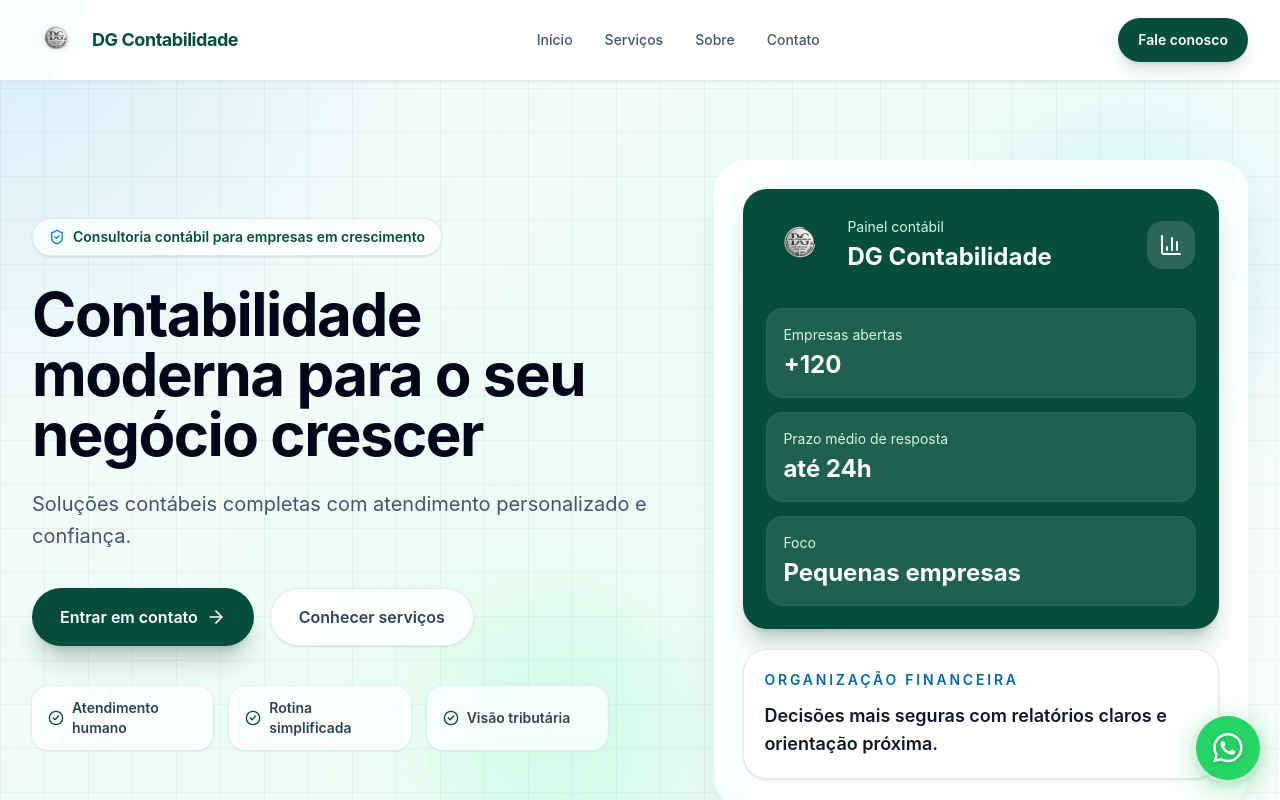
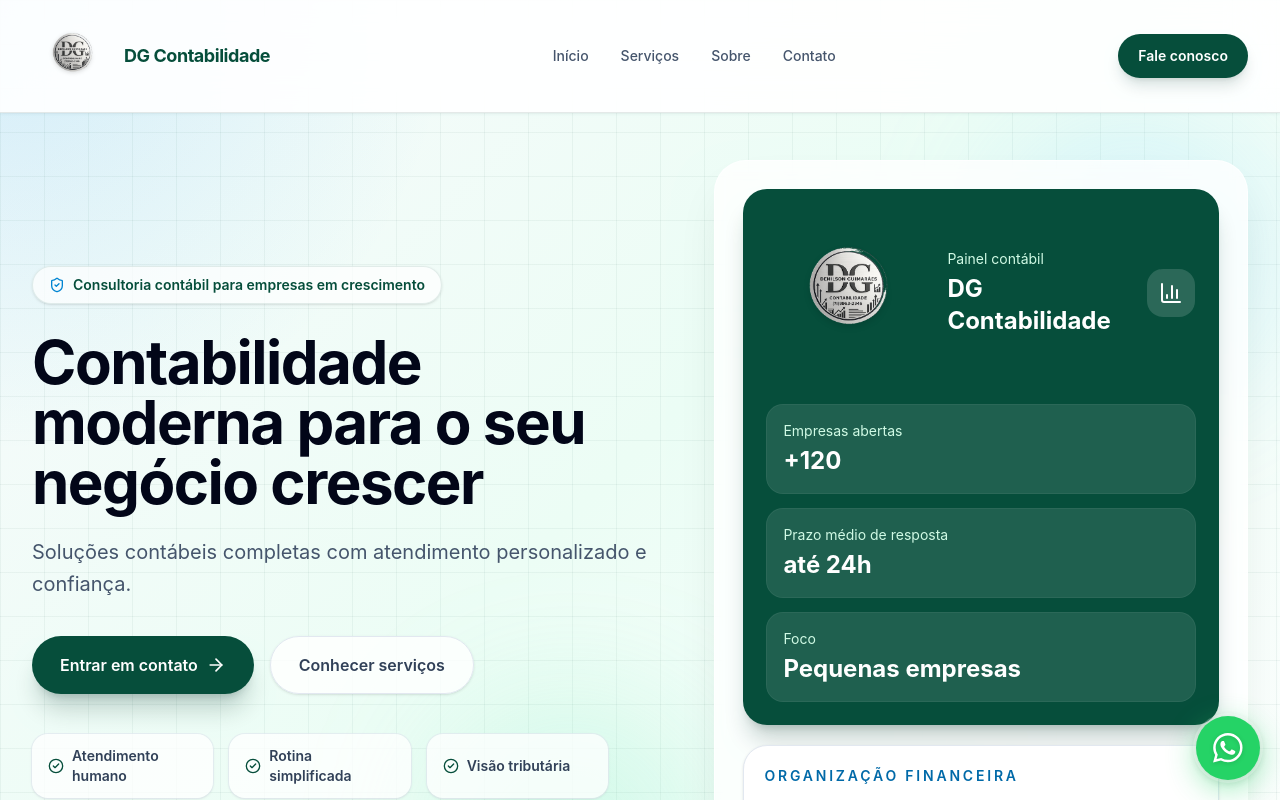
Before and after one commit to WallaceMamuth/dgcontabilidade, a React (Vite) app: page / in a window 1280 px wide. Shown: the top 800 px of the page. Built offline with nearby package versions, Linux system fonts and the light colour scheme.

Commit message:
Increase logo sizes for better readability in hero, navbar, and footer

```diff
--- a/src/components/Footer.jsx
+++ b/src/components/Footer.jsx
@@ -16,11 +16,11 @@ function Footer({ logoUrl }) {
       <div className="mx-auto grid max-w-7xl gap-10 md:grid-cols-[1fr_1.25fr] md:items-start">
         <div>
           <div className="flex items-center gap-3">
-            <span className="flex h-12 w-12 shrink-0 items-center justify-center rounded-full bg-transparent">
+            <span className="flex h-16 w-16 shrink-0 items-center justify-center rounded-full bg-transparent sm:h-20 sm:w-20">
               <img
                 src={logoUrl}
                 alt=""
-                className="h-12 w-12 object-contain drop-shadow-[0_2px_12px_rgba(0,0,0,0.35)]"
+                className="h-16 w-16 object-contain drop-shadow-[0_2px_12px_rgba(0,0,0,0.35)] sm:h-20 sm:w-20"
               />
             </span>
             <span className="text-lg font-bold tracking-tight text-white">
--- a/src/components/Hero.jsx
+++ b/src/components/Hero.jsx
@@ -67,21 +67,21 @@ function Hero({ logoUrl, whatsappUrl }) {
 
         <div className="animate-fade-up rounded-4xl border border-white/70 bg-white/80 p-5 shadow-2xl shadow-emerald-950/10 backdrop-blur lg:p-7">
           <div className="rounded-3xl bg-[#064E3B] p-6 text-white shadow-xl shadow-emerald-950/20">
-            <div className="flex items-center justify-between gap-4">
-              <div className="flex items-center gap-4">
-                <div className="flex h-16 w-16 shrink-0 items-center justify-center rounded-full bg-transparent">
+            <div className="flex flex-col gap-5 sm:flex-row sm:items-center sm:justify-between">
+              <div className="flex flex-col items-center gap-4 sm:flex-row sm:items-center sm:gap-5">
+                <div className="flex h-32 w-32 shrink-0 items-center justify-center rounded-full bg-transparent sm:h-36 sm:w-36 lg:h-40 lg:w-40">
                   <img
                     src={logoUrl}
                     alt="Logo da DG Contabilidade"
-                    className="h-16 w-16 object-contain drop-shadow-md"
+                    className="h-32 w-32 object-contain drop-shadow-md sm:h-36 sm:w-36 lg:h-40 lg:w-40"
                   />
                 </div>
-                <div>
+                <div className="min-w-0 text-center sm:text-left">
                   <p className="text-sm text-emerald-100">Painel contábil</p>
                   <p className="mt-1 text-2xl font-bold">DG Contabilidade</p>
                 </div>
               </div>
-              <div className="hidden h-12 w-12 place-items-center rounded-2xl bg-white/15 sm:grid">
+              <div className="hidden h-12 w-12 shrink-0 place-items-center rounded-2xl bg-white/15 sm:grid">
                 <BarChart3 aria-hidden="true" className="h-6 w-6" />
               </div>
             </div>
--- a/src/components/Navbar.jsx
+++ b/src/components/Navbar.jsx
@@ -24,11 +24,11 @@ function Navbar({ logoUrl, whatsappUrl }) {
           onClick={closeMenu}
           className="flex items-center gap-3 rounded-full focus-visible:ring-2 focus-visible:ring-[#064E3B] focus-visible:ring-offset-4"
         >
-          <span className="flex h-12 w-12 shrink-0 items-center justify-center rounded-full bg-transparent">
+          <span className="flex h-16 w-16 shrink-0 items-center justify-center rounded-full bg-transparent sm:h-20 sm:w-20">
             <img
               src={logoUrl}
               alt=""
-              className="h-12 w-12 object-contain drop-shadow-sm"
+              className="h-16 w-16 object-contain drop-shadow-sm sm:h-20 sm:w-20"
             />
           </span>
           <span className="text-lg font-bold tracking-tight text-[#064E3B]">
--- a/src/index.css
+++ b/src/index.css
@@ -14,7 +14,7 @@
 
 html {
   scroll-behavior: smooth;
-  scroll-padding-top: 88px;
+  scroll-padding-top: 104px;
 }
 
 body {
```
